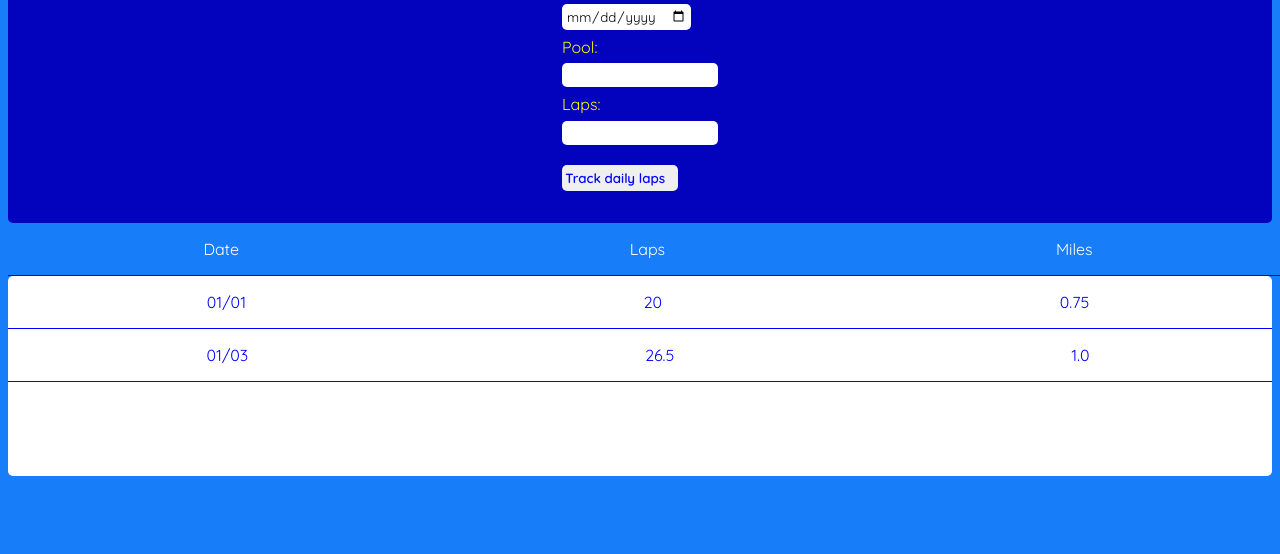
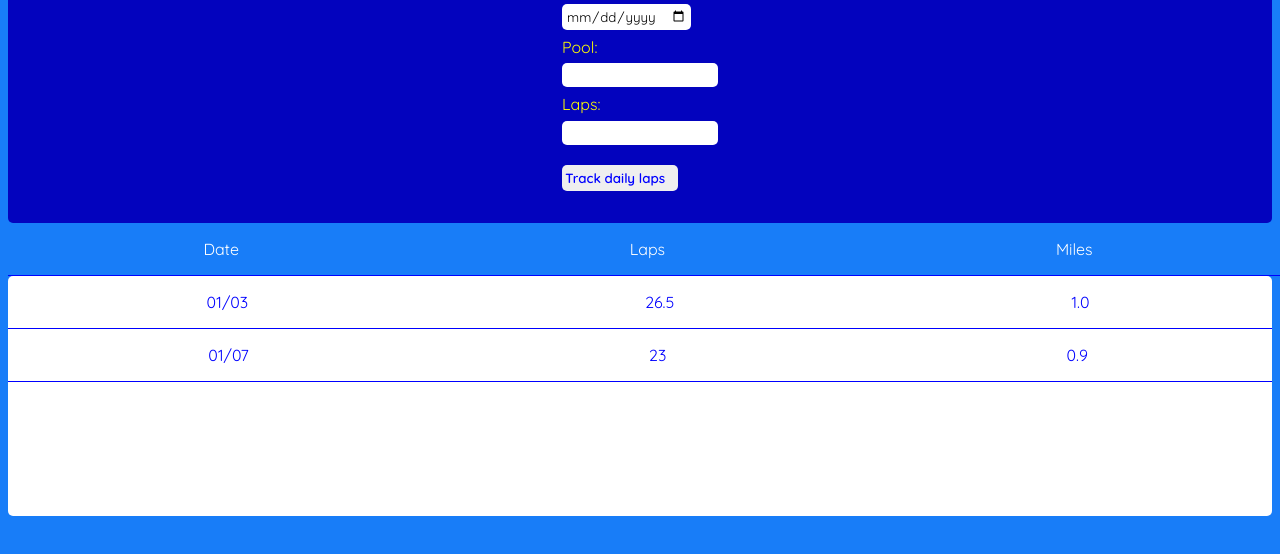
Before and after one commit to michaella23/swim-distance-tracker, a plain HTML site: page index.html in a window 1280 px wide. Shown: the part 116-670 px from the top of the page. Drawn offline with Linux system fonts and the light colour scheme.

Commit message:
hard coded laps and miles for 01/07

```diff
--- a/index.html
+++ b/index.html
@@ -31,15 +31,16 @@
         </header>
         <div class="stats-el">
             <div class="daily-stat">
-                <p>01/01</p>
-                <p>20</p>
-                <p>0.75</p>
-            </div>
-            <div class="daily-stat">
                 <p>01/03</p>
                 <p>26.5</p>
                 <p>1.0</p>
             </div>
+            <div class="daily-stat">
+                <p>01/07</p>
+                <p>23</p>
+                <p>0.9</p>
+            </div>
+
         </div>
     </section>
     <script src="script.js"></script>
--- a/style.css
+++ b/style.css
@@ -90,7 +90,7 @@ input:hover,
 .stats-el {
     background-color: white;
     color:blue;
-    height: 200px;
+    height: 30vh;
     overflow:scroll;
     /* display: flex;
     flex-direction: column; */
```
